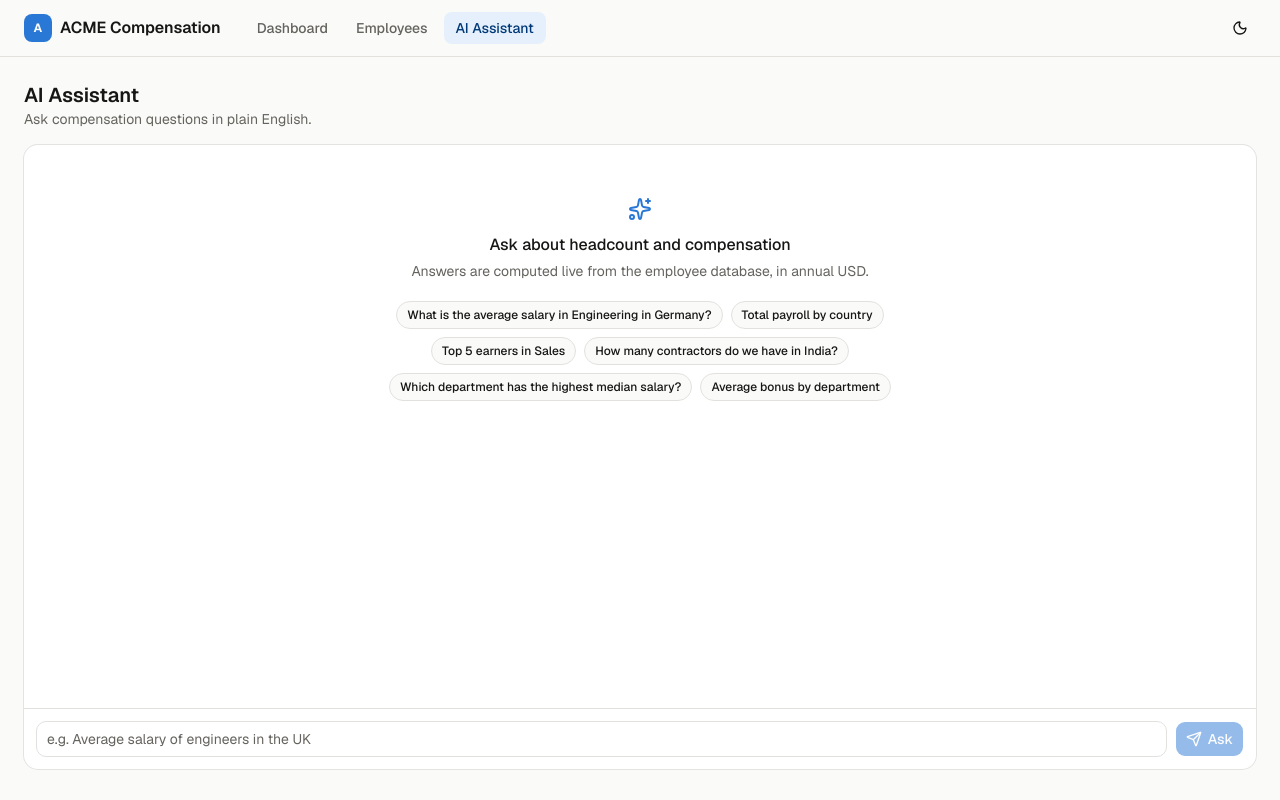
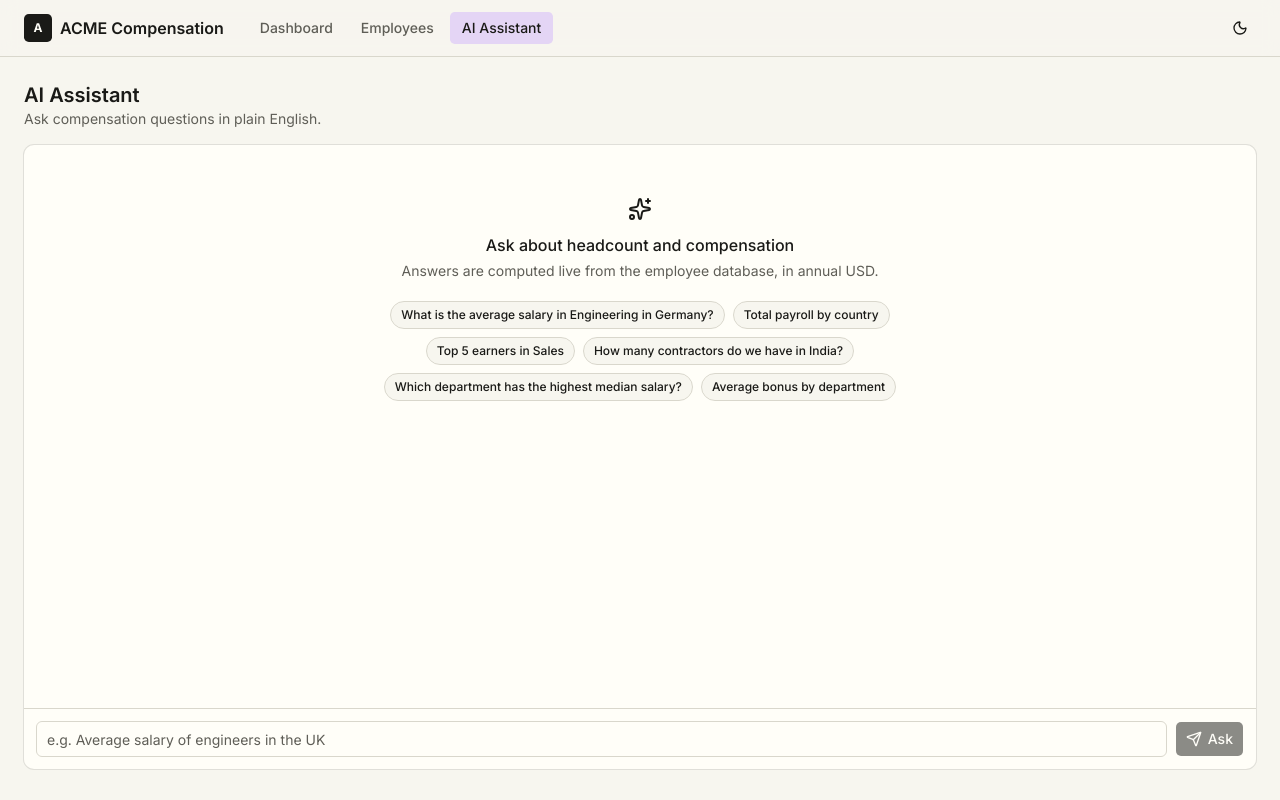
Before and after one commit to Chandan11232/acme-salary-management, a Next.js app in the folder frontend/: page /assistant in a window 1280 px wide. Built offline with nearby package versions, Linux system fonts and the light colour scheme.

Commit message:
style(ui): add editorial sheet theme tokens and Inter / Inter Tight / JetBrains Mono fonts
Warm paper background, ink type, orange accent and lilac panels exposed as
shadcn/ui tokens, plus rule, hard-shadow, eyebrow and headline utilities.

Co-Authored-By: Claude Opus 5.5 <noreply@anthropic.com>

```diff
--- a/frontend/app/globals.css
+++ b/frontend/app/globals.css
@@ -4,60 +4,72 @@
 
 @custom-variant dark (&:is(.dark *));
 
-/* shadcn/ui tokens (neutral base, blue primary) plus app-specific chart/status tokens. */
+/*
+ * Editorial "drafting sheet" theme: warm paper, ink-black type and 1.5px rules,
+ * hard offset shadows, an orange accent and lilac panels. Exposed as shadcn/ui tokens.
+ */
 :root {
-  --radius: 0.625rem;
-  --background: oklch(0.985 0.002 100);
-  --foreground: oklch(0.2 0.005 100);
-  --card: oklch(1 0 0);
-  --card-foreground: oklch(0.2 0.005 100);
-  --popover: oklch(1 0 0);
-  --popover-foreground: oklch(0.2 0.005 100);
-  --primary: #2a78d6;
-  --primary-foreground: oklch(0.99 0 0);
-  --secondary: oklch(0.96 0.003 100);
-  --secondary-foreground: oklch(0.25 0.005 100);
-  --muted: oklch(0.96 0.003 100);
-  --muted-foreground: oklch(0.5 0.008 100);
-  --accent: oklch(0.95 0.02 250);
-  --accent-foreground: oklch(0.35 0.12 255);
-  --destructive: oklch(0.577 0.245 27.325);
-  --border: oklch(0.91 0.004 100);
-  --input: oklch(0.91 0.004 100);
-  --ring: #2a78d6;
-  --success: oklch(0.52 0.12 155);
-  --chart-bar: #2a78d6;
-  --chart-track: oklch(0.94 0.003 100);
+  --radius: 0.375rem;
+  --background: #f7f6ef;
+  --foreground: #1a1a17;
+  --card: #fffef8;
+  --card-foreground: #1a1a17;
+  --popover: #fffef8;
+  --popover-foreground: #1a1a17;
+  --primary: #1a1a17;
+  --primary-foreground: #fffef8;
+  --secondary: #efede3;
+  --secondary-foreground: #1a1a17;
+  --muted: #efede3;
+  --muted-foreground: #5f5e57;
+  --accent: #e4d5f5;
+  --accent-foreground: #1a1a17;
+  --destructive: #b42318;
+  --border: #d9d7cc;
+  --input: #d9d7cc;
+  --ring: #e8613c;
+  --ink: #1a1a17;
+  --orange: #e8613c;
+  --orange-deep: #c24a28;
+  --lilac: #e4d5f5;
+  --success: #2f7d4f;
+  --chart-bar: #e8613c;
+  --chart-track: #efede3;
 }
 
 .dark {
-  --background: oklch(0.16 0.003 100);
-  --foreground: oklch(0.94 0.003 100);
-  --card: oklch(0.2 0.003 100);
-  --card-foreground: oklch(0.94 0.003 100);
-  --popover: oklch(0.22 0.003 100);
-  --popover-foreground: oklch(0.94 0.003 100);
-  --primary: #3987e5;
-  --primary-foreground: oklch(0.99 0 0);
-  --secondary: oklch(0.26 0.003 100);
-  --secondary-foreground: oklch(0.94 0.003 100);
-  --muted: oklch(0.26 0.003 100);
-  --muted-foreground: oklch(0.7 0.006 100);
-  --accent: oklch(0.3 0.05 255);
-  --accent-foreground: oklch(0.88 0.06 250);
-  --destructive: oklch(0.704 0.191 22.216);
-  --border: oklch(1 0 0 / 10%);
-  --input: oklch(1 0 0 / 15%);
-  --ring: #3987e5;
-  --success: oklch(0.75 0.13 155);
-  --chart-bar: #3987e5;
-  --chart-track: oklch(0.27 0.003 100);
+  --background: #161613;
+  --foreground: #f2f0e6;
+  --card: #1f1e1a;
+  --card-foreground: #f2f0e6;
+  --popover: #23221e;
+  --popover-foreground: #f2f0e6;
+  --primary: #f2f0e6;
+  --primary-foreground: #161613;
+  --secondary: #2a2924;
+  --secondary-foreground: #f2f0e6;
+  --muted: #2a2924;
+  --muted-foreground: #a9a79c;
+  --accent: #3a3049;
+  --accent-foreground: #f2f0e6;
+  --destructive: #f97066;
+  --border: #3a3933;
+  --input: #3a3933;
+  --ring: #e8613c;
+  --ink: #f2f0e6;
+  --orange: #e8613c;
+  --orange-deep: #f08a68;
+  --lilac: #3a3049;
+  --success: #6fcf97;
+  --chart-bar: #e8613c;
+  --chart-track: #2a2924;
 }
 
 @theme inline {
-  --font-sans: var(--font-geist-sans);
-  --font-mono: var(--font-geist-mono);
-  --font-heading: var(--font-geist-sans);
+  --font-sans: var(--font-inter);
+  --font-display: var(--font-inter-tight);
+  --font-mono: var(--font-jetbrains-mono);
+  --font-heading: var(--font-inter-tight);
   --color-background: var(--background);
   --color-foreground: var(--foreground);
   --color-card: var(--card);
@@ -76,14 +88,42 @@
   --color-border: var(--border);
   --color-input: var(--input);
   --color-ring: var(--ring);
+  --color-ink: var(--ink);
+  --color-orange: var(--orange);
+  --color-orange-deep: var(--orange-deep);
+  --color-lilac: var(--lilac);
   --color-success: var(--success);
   --color-chart-bar: var(--chart-bar);
   --color-chart-track: var(--chart-track);
-  --radius-sm: calc(var(--radius) * 0.6);
+  --radius-sm: 4px;
   --radius-md: calc(var(--radius) * 0.8);
   --radius-lg: var(--radius);
-  --radius-xl: calc(var(--radius) * 1.4);
-  --radius-2xl: calc(var(--radius) * 1.8);
+  --radius-xl: 10px;
+  --radius-2xl: 12px;
+}
+
+/* Signature pieces of the sheet look. */
+@utility rule {
+  border: 1.5px solid var(--ink);
+}
+@utility shadow-hard {
+  box-shadow: 6px 6px 0 var(--ink);
+}
+@utility shadow-hard-sm {
+  box-shadow: 4px 4px 0 var(--ink);
+}
+@utility eyebrow {
+  font-family: var(--font-jetbrains-mono), ui-monospace, monospace;
+  font-size: 11px;
+  font-weight: 600;
+  letter-spacing: 0.16em;
+  text-transform: uppercase;
+}
+@utility headline {
+  font-family: var(--font-inter-tight), var(--font-inter), system-ui, sans-serif;
+  font-weight: 800;
+  letter-spacing: -0.045em;
+  line-height: 1;
 }
 
 @layer base {
@@ -92,8 +132,13 @@
   }
   body {
     @apply bg-background text-foreground;
+    -webkit-font-smoothing: antialiased;
   }
   html {
     @apply font-sans;
   }
+  ::selection {
+    background: var(--orange);
+    color: #fffef8;
+  }
 }
--- a/frontend/app/layout.tsx
+++ b/frontend/app/layout.tsx
@@ -1,5 +1,5 @@
 import type { Metadata } from "next";
-import { Geist, Geist_Mono } from "next/font/google";
+import { Inter, Inter_Tight, JetBrains_Mono } from "next/font/google";
 
 import { ThemeProvider } from "@/components/common/theme-provider";
 import { AppShell } from "@/components/layout/app-shell";
@@ -7,8 +7,9 @@ import { Toaster } from "@/components/ui/sonner";
 
 import "./globals.css";
 
-const geistSans = Geist({ variable: "--font-geist-sans", subsets: ["latin"] });
-const geistMono = Geist_Mono({ variable: "--font-geist-mono", subsets: ["latin"] });
+const inter = Inter({ variable: "--font-inter", subsets: ["latin"] });
+const interTight = Inter_Tight({ variable: "--font-inter-tight", subsets: ["latin"], weight: ["600", "700", "800"] });
+const jetbrainsMono = JetBrains_Mono({ variable: "--font-jetbrains-mono", subsets: ["latin"], weight: ["500", "600"] });
 
 export const metadata: Metadata = {
   title: "ACME Compensation",
@@ -17,9 +18,9 @@ export const metadata: Metadata = {
 
 export default function RootLayout({ children }: LayoutProps<"/">) {
   return (
-    <html lang="en" suppressHydrationWarning className={`${geistSans.variable} ${geistMono.variable} h-full antialiased`}>
+    <html lang="en" suppressHydrationWarning className={`${inter.variable} ${interTight.variable} ${jetbrainsMono.variable} h-full antialiased`}>
       <body className="flex min-h-full flex-col">
-        <ThemeProvider>
+        <ThemeProvider defaultTheme="light">
           <AppShell>{children}</AppShell>
           <Toaster richColors position="bottom-right" />
         </ThemeProvider>
```
